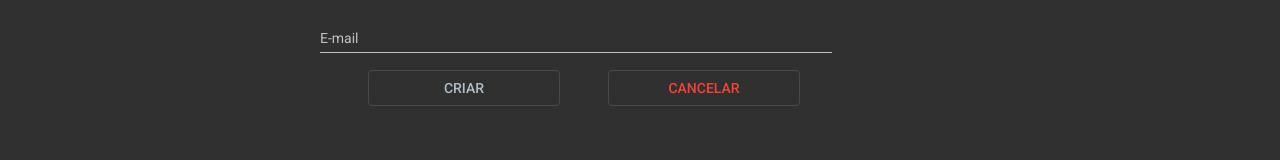
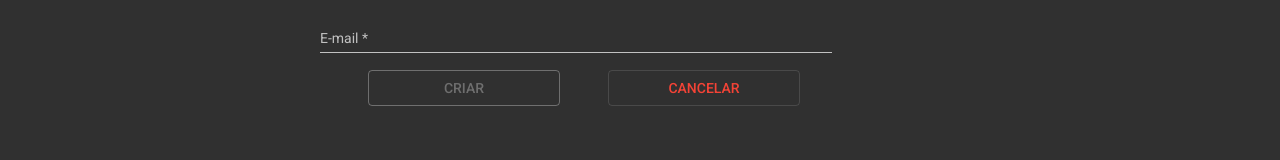
Before and after one commit to DVLM-Consulting-Group/studiohair-dvlm-front, an Angular app: page /funcionarios/create in a window 1280 px wide. Shown: the part 372-532 px from the top of the page. Built offline with nearby package versions, Linux system fonts and the light colour scheme.

Commit message:
update validador

```diff
--- a/src/app/views/components/funcionario/funcionario-create/funcionario-create.component.html
+++ b/src/app/views/components/funcionario/funcionario-create/funcionario-create.component.html
@@ -2,25 +2,29 @@
     <h1>Novo Funcionário(a):</h1>
     <mat-form-field class="full-width">
         <mat-label>Nome</mat-label>
-        <input [(ngModel)]="funcionario.nome" name="nome" matInput placeholder="Ex. João Silva">
+        <input [(ngModel)]="funcionario.nome" [formControl]="nome" required name="nome" maxLength="60" matInput placeholder="Ex. João Silva">
+        <mat-error *ngIf="nome.invalid">{{ errorValidNome()}}</mat-error>
     </mat-form-field>
 
     <mat-form-field class="full-width">
         <mat-label>CPF</mat-label>
-        <input [(ngModel)]="funcionario.cpf" name="cpf" matInput placeholder="Ex. 999.999.999-99">
+        <input [(ngModel)]="funcionario.cpf" [formControl]="cpf" required name="cpf" maxLength="15" matInput placeholder="Ex. 999.999.999-99">
+        <mat-error *ngIf="cpf.invalid">{{ errorValidCpf()}}</mat-error>
     </mat-form-field>
 
     <mat-form-field class="full-width">
         <mat-label>Telefone</mat-label>
-        <input [(ngModel)]="funcionario.telefone" name="telefone" matInput placeholder="Ex. (99) 99999-9999">
+        <input [(ngModel)]="funcionario.telefone" [formControl]="telefone" required name="telefone" maxLength="20" matInput placeholder="Ex. (99) 99999-9999">
+        <mat-error *ngIf="telefone.invalid">{{ errorValidTelefone()}}</mat-error>
     </mat-form-field>
 
     <mat-form-field class="full-width">
         <mat-label>E-mail</mat-label>
-        <input [(ngModel)]="funcionario.email" name="email" matInput placeholder="Ex. jsilva@email.com">
+        <input [(ngModel)]="funcionario.email" [formControl]="email" required name="email" maxLength="60" matInput placeholder="Ex. jsilva@email.com">
+        <mat-error *ngIf="email.invalid">{{ errorValidEmail()}}</mat-error>
     </mat-form-field>
     <br>
-    <button (click)="create()" mat-stroked-button color="accent">CRIAR</button>
+    <button (click)="create()" [disabled]="errorValidNome() || errorValidCpf() || errorValidTelefone() || errorValidEmail()" mat-stroked-button color="accent">CRIAR</button>
     <button (click)="cancel()" mat-stroked-button color="warn">CANCELAR</button>
 
 </form>
--- a/src/app/views/components/funcionario/funcionario-create/funcionario-create.component.ts
+++ b/src/app/views/components/funcionario/funcionario-create/funcionario-create.component.ts
@@ -2,6 +2,7 @@ import { Funcionario } from './../../../../models/funcionario';
 import { FuncionarioService } from './../../../../services/funcionario.service';
 import { Router } from '@angular/router';
 import { Component, OnInit } from '@angular/core';
+import { FormControl, Validators } from '@angular/forms';
 
 @Component({
   selector: 'app-funcionario-create',
@@ -17,6 +18,11 @@ export class FuncionarioCreateComponent implements OnInit {
     telefone: '',
     email: ''
   }
+
+  nome = new FormControl('', [Validators.minLength(5)])
+  cpf = new FormControl('', [Validators.minLength(11)])
+  telefone = new FormControl('', [Validators.minLength(9)])
+  email = new FormControl('', [Validators.minLength(5)])
 
   constructor(private router : Router,
     private service : FuncionarioService) { }
@@ -46,4 +52,32 @@ export class FuncionarioCreateComponent implements OnInit {
 
   }
 
+  errorValidNome() {
+    if(this.nome.invalid) {
+      return 'O Nome deve ter no mínimo 5 caracteres!'
+    }
+    return false;
+  }
+
+  errorValidCpf() {
+    if(this.cpf.invalid) {
+      return 'O CPF deve ter 11 caracteres!'
+    }
+    return false;
+  }
+
+  errorValidTelefone() {
+    if(this.telefone.invalid) {
+      return 'O Telefone deve ter no mínimo 9 caracteres!'
+    }
+    return false;
+  }
+
+  errorValidEmail() {
+    if(this.email.invalid) {
+      return 'O E-mail deve ter no mínimo 5 caracteres!'
+    }
+    return false;
+  }
+
 }
```
